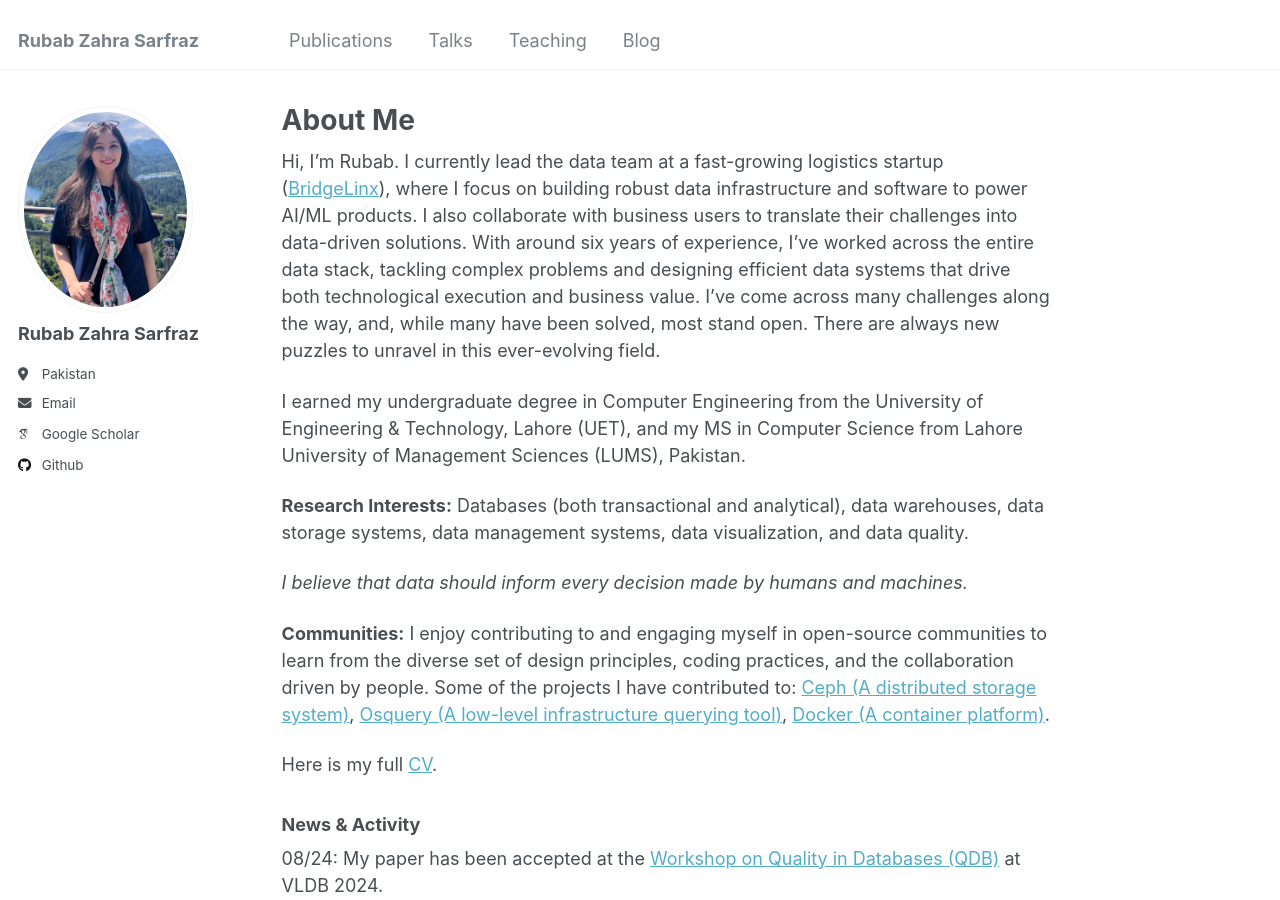
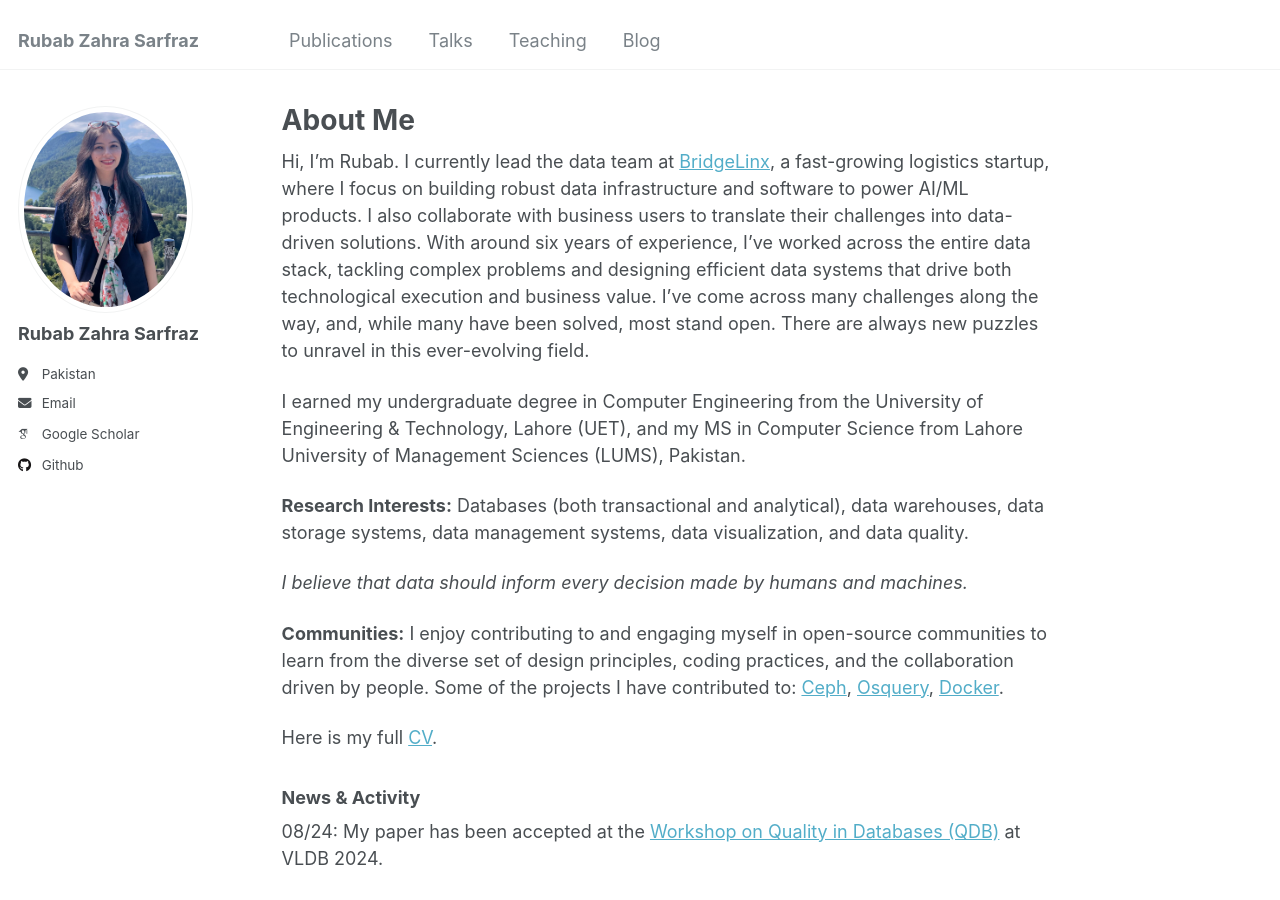
Before and after one commit to rubabzs/rubabzs.github.io, a Jekyll site: the page built from _pages/about.md, in a window 1280 px wide and 900 px high. Built offline with Jekyll 4.4.1, drawn with Linux system fonts in a browser that asks for light colours; some web fonts are replaced.

Commit message:
remove content in paranthesis in about

```diff
--- a/_pages/about.md
+++ b/_pages/about.md
@@ -7,7 +7,7 @@ redirect_from:
   - /about.html
 ---
 
-Hi, I’m Rubab. I currently lead the data team at a fast-growing logistics startup ([BridgeLinx](https://www.crunchbase.com/organization/bridgelinx)), where I focus on building robust data infrastructure and software to power AI/ML products. I also collaborate with business users to translate their challenges into data-driven solutions. With around six years of experience, I’ve worked across the entire data stack, tackling complex problems and designing efficient data systems that drive both technological execution and business value. I’ve come across many challenges along the way, and, while many have been solved, most stand open. There are always new puzzles to unravel in this ever-evolving field.
+Hi, I’m Rubab. I currently lead the data team at [BridgeLinx](https://www.crunchbase.com/organization/bridgelinx), a fast-growing logistics startup, where I focus on building robust data infrastructure and software to power AI/ML products. I also collaborate with business users to translate their challenges into data-driven solutions. With around six years of experience, I’ve worked across the entire data stack, tackling complex problems and designing efficient data systems that drive both technological execution and business value. I’ve come across many challenges along the way, and, while many have been solved, most stand open. There are always new puzzles to unravel in this ever-evolving field.
 
 I earned my undergraduate degree in Computer Engineering from the University of Engineering & Technology, Lahore (UET), and my MS in Computer Science from Lahore University of Management Sciences (LUMS), Pakistan.
 
@@ -16,7 +16,7 @@ I earned my undergraduate degree in Computer Engineering from the University of
 <p><i>I believe that data should inform every decision made by humans and machines.</i></p>
 
 
-<b>Communities:</b> I enjoy contributing to and engaging myself in open-source communities to learn from the diverse set of design principles, coding practices, and the collaboration driven by people. Some of the projects I have contributed to: [Ceph (A distributed storage system)](https://ceph.io/en/), [Osquery (A low-level infrastructure querying tool)](https://www.osquery.io/), [Docker (A container platform)](https://www.docker.com/).
+<b>Communities:</b> I enjoy contributing to and engaging myself in open-source communities to learn from the diverse set of design principles, coding practices, and the collaboration driven by people. Some of the projects I have contributed to: [Ceph](https://ceph.io/en/), [Osquery](https://www.osquery.io/), [Docker](https://www.docker.com/).
 
 
 Here is my full [CV](http://rubabzs.github.io/files/Rubab_Zahra_Sarfraz_CV.pdf).
```
